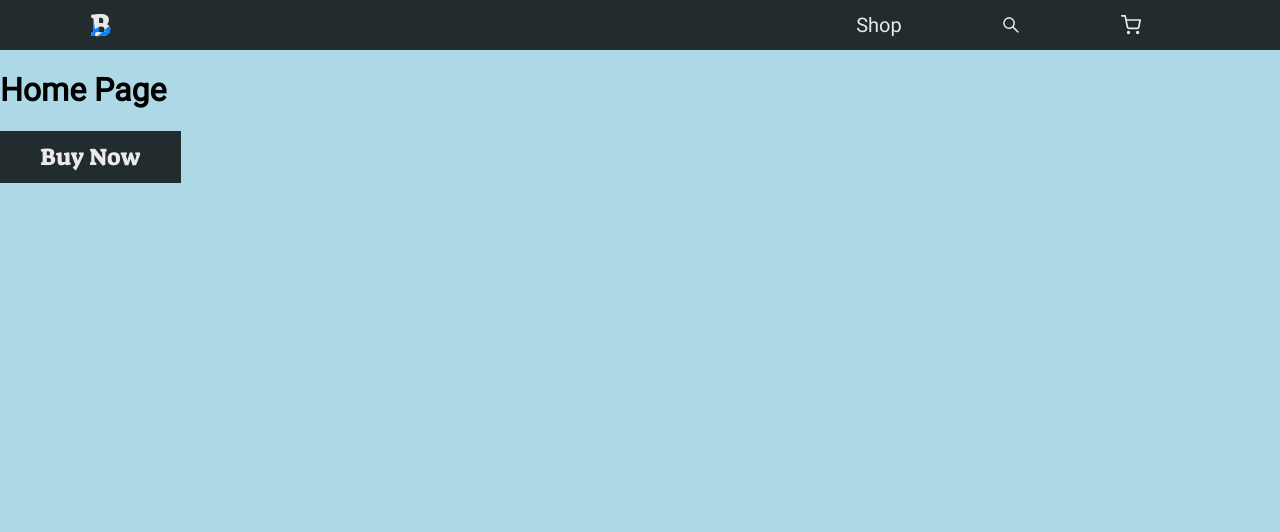
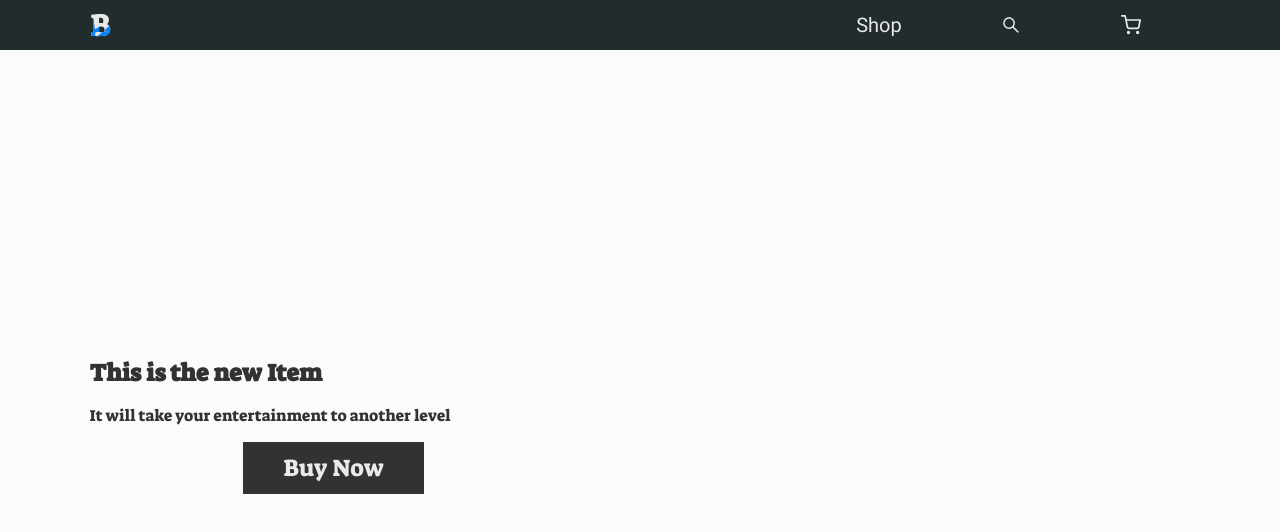
Before and after one commit to gabriellima77/Best-4-Buy, a React (Create React App) app: page / in a window 1280 px wide. Shown: the top 532 px of the page. Built offline with nearby package versions, Linux system fonts and the light colour scheme.

Commit message:
start changes at  homepage

```diff
--- a/src/App.js
+++ b/src/App.js
@@ -1,4 +1,4 @@
-import React from 'react';
+import React, { useState, useEffect } from 'react';
 
 import { StyledApp } from './components/styles/App.style';
 import { Global } from './components/styles/Globas.style';
@@ -16,6 +16,10 @@ import {
 } from 'react-router-dom';
 
 function App() {
+
+  useEffect(()=> {
+
+  }, []);
   return (
     <StyledApp>
       <GlobalFonts />
--- a/src/components/Home.js
+++ b/src/components/Home.js
@@ -1,14 +1,16 @@
 import React from 'react';
+import { StyledHome, StyledContent } from './styles/Home.style';
 import Button from './Button';
 
-const Home = ()=> {
+const Home = ({ prod })=> {
   return(
-    <main>
-      <h1>Home Page</h1>
-      <Button>
-        Buy Now
-      </Button>
-    </main>
+    <StyledHome>
+      <StyledContent>
+        <h1>This is the new {(prod)? prod: 'Item'}</h1>
+        <p>It will take your entertainment to another level</p>
+        <Button>Buy Now</Button>
+      </StyledContent>
+    </StyledHome>
   );
 }
 
--- a/src/components/styles/App.style.js
+++ b/src/components/styles/App.style.js
@@ -1,6 +1,8 @@
 import styled from 'styled-components';
 
 export const StyledApp = styled.div`
+  display: flex;
+  flex-direction: column;
   width: 100%;
   min-height: 100vh;
   background: lightblue;
--- /dev/null
+++ b/src/components/styles/Home.style.js
@@ -0,0 +1,32 @@
+import styled from 'styled-components';
+
+export const StyledHome = styled.section`
+  width: 100%;
+  height: calc(100vh - 50px);
+  background: #FBFBFB;
+`;
+
+export const StyledContent = styled.div`
+  font-family: 'Suez One', serif;
+  padding-left: 7%;
+  width: 40%;
+  height: 100%;
+  display: flex;
+  flex-direction: column;
+  justify-content: center;
+  color: rgba(0, 0, 0, 0.8);
+
+  h1 {
+    margin: 0;
+  }
+
+  a {
+    padding: 0;
+    margin-left: 30%;
+    width: fit-content;
+  }
+
+  button {
+    cursor: pointer;
+  }
+`;
```
Also changed, not shown: 1 other file (tests, documents, lock files or other folders).
